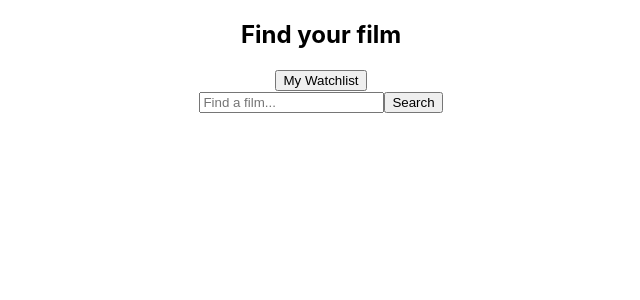
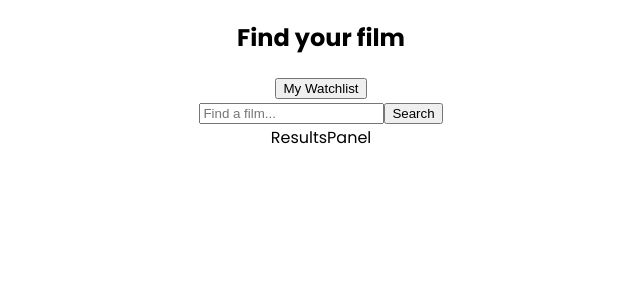
Before and after one commit to MisterMaroki/movie-watchlist-v2, a React (Create React App) app: page / in a window 1280 px wide. Shown: the top 300 px of the page, without its empty margins (319-959 px from the left). Built offline with nearby package versions, Linux system fonts and the light colour scheme.

Commit message:
create inital div structure and fetching the movie search api with form input

```diff
--- a/public/index.html
+++ b/public/index.html
@@ -2,6 +2,12 @@
 <html lang="en">
 	<head>
 		<meta charset="utf-8" />
+		<link rel="preconnect" href="https://fonts.googleapis.com" />
+		<link rel="preconnect" href="https://fonts.gstatic.com" crossorigin />
+		<link
+			href="https://fonts.googleapis.com/css2?family=Poppins:wght@100;200;300;400;500;600;700&display=swap"
+			rel="stylesheet"
+		/>
 		<link rel="icon" href="%PUBLIC_URL%/favicon.ico" />
 		<meta name="viewport" content="width=device-width, initial-scale=1" />
 		<meta name="theme-color" content="#000000" />
--- a/src/App.css
+++ b/src/App.css
@@ -1,9 +1,19 @@
+html {
+  margin: 0;
+  padding: 0;
+  height: 100vh;
+  width: 100%;
+}
+
+
+
+* {
+  box-sizing: border-box;
+}
+
 .App {
+  font-family: 'Poppins', sans-serif;
   height: 100%;
   width: 100%;
   text-align: center;
 }
-
-* {
-  box-sizing: border-box;
-}
--- a/src/App.js
+++ b/src/App.js
@@ -1,10 +1,12 @@
 import './App.css';
 import Header from './Header';
+import ResultsPanel from './ResultsPanel';
 
 function App() {
 	return (
 		<div className="App">
 			<Header />
+			<ResultsPanel />
 		</div>
 	);
 }
--- a/src/Header.js
+++ b/src/Header.js
@@ -1,4 +1,23 @@
+import React, { useState } from 'react';
+
 const Header = () => {
+	const [searchInput, setSearchInput] = useState('');
+
+	function handleSearch(event) {
+		event.preventDefault();
+		setSearchInput(event.target.value);
+
+		fetchInitialSearchResults();
+	}
+
+	const fetchInitialSearchResults = async () => {
+		const res = await fetch(
+			`https://www.omdbapi.com/?apikey=3f3c26a6&s=${searchInput}&type=movie&page=1`
+		);
+		const data = await res.json();
+		console.log(data);
+	};
+
 	return (
 		<nav>
 			<div className="blur"></div>
@@ -6,7 +25,11 @@ const Header = () => {
 				<h1 id="heading-top">Find your film</h1>
 				<button id="nav-link">My Watchlist</button>
 			</div>
-			<form className="search-container" id="search-form">
+			<form
+				onSubmit={handleSearch}
+				className="search-container"
+				id="search-form"
+			>
 				<div className="icon-container">
 					<i className="fa-solid fa-magnifying-glass"></i>
 				</div>
@@ -16,6 +39,7 @@ const Header = () => {
 					name="search"
 					id="search-input"
 					placeholder="Find a film..."
+					onChange={handleSearch}
 				/>
 				<button type="submit" className="search-btn" id="search-btn">
 					Search
--- /dev/null
+++ b/src/ResultsPanel.js
@@ -0,0 +1,4 @@
+const ResultsPanel = () => {
+	return <div>ResultsPanel</div>;
+};
+export default ResultsPanel;
```
Lines whose indentation alone changed are shown as unchanged.
